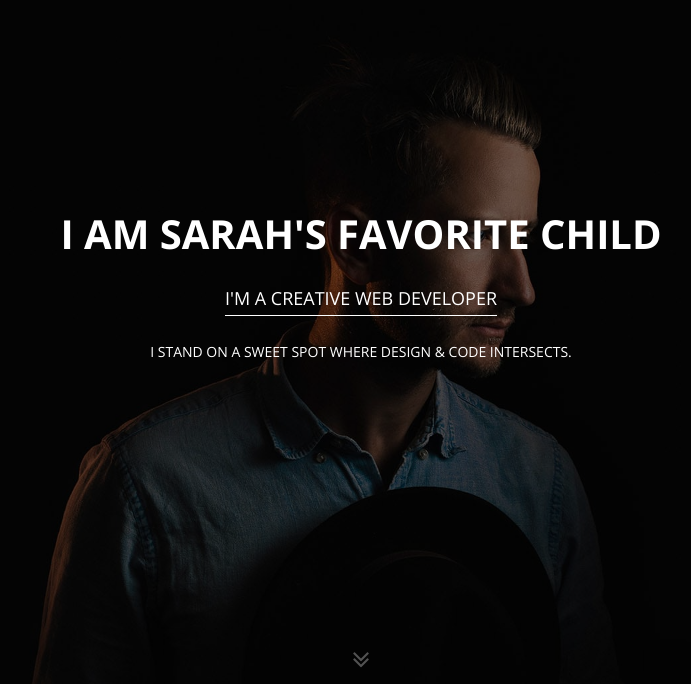
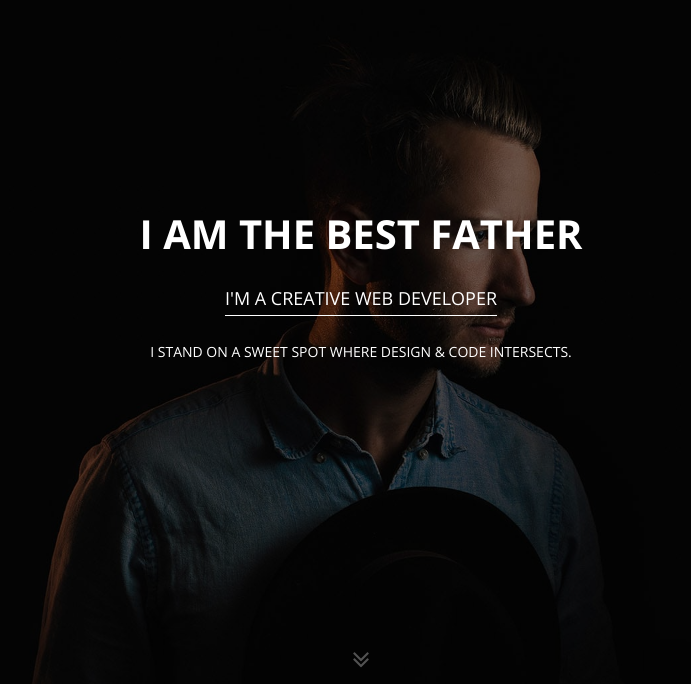
Before and after one commit to omeedmosh/pgndemo, a plain HTML site: page index.html in a window 1280 px wide. Shown: the part 113-797 px from the top of the page, without its empty margins (279-970 px from the left). Drawn offline with nearby package versions, Linux system fonts and the light colour scheme.

Commit message:
best father verson

```diff
--- a/index.html
+++ b/index.html
@@ -56,7 +56,7 @@
 
         <!-- Name & Description -->
         <div class="hero-content">
-            <h1>I am Sarah's Favorite Child</h1>
+            <h1>I am The best father</h1>
             <p class="hero-job"><span>I'M A CREATIVE WEB DEVELOPER</span></p>
             <p class="hero-job-desc">I STAND ON A SWEET SPOT WHERE DESIGN &amp; CODE INTERSECTS. </p>
 
```
